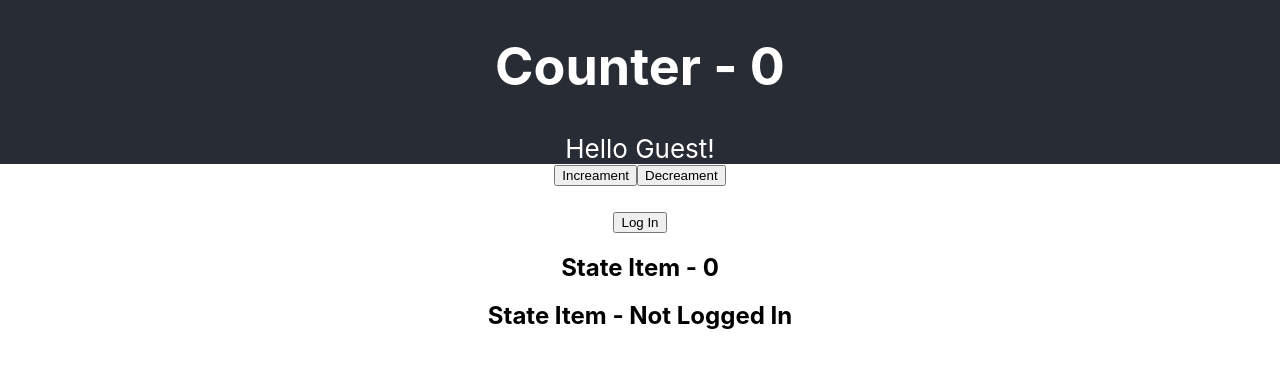
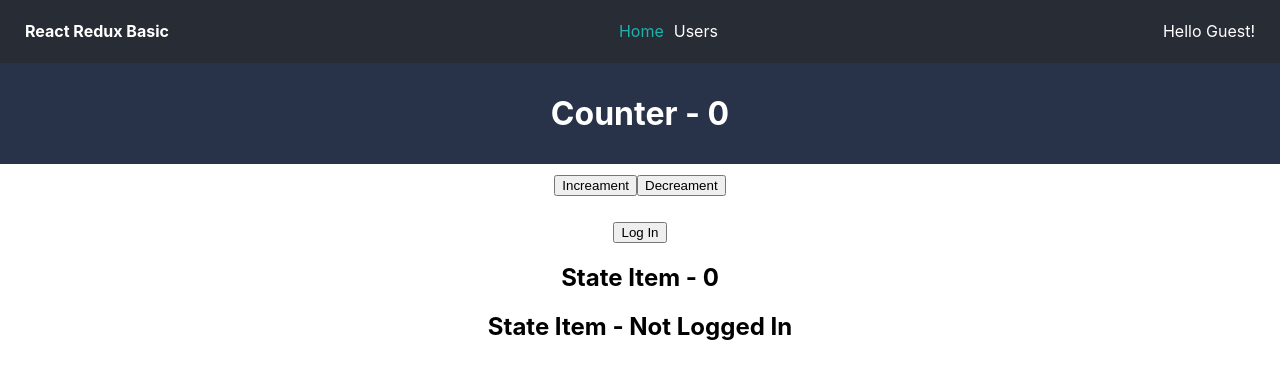
Before and after one commit to NoshGit/React-Redux-Basic, a React (Create React App) app: page / in a window 1280 px wide. Shown: the top 378 px of the page. Built offline with nearby package versions, Linux system fonts and the light colour scheme.

Commit message:
"Implemented Redux Middleware with Thunk"

```diff
--- a/package.json
+++ b/package.json
@@ -6,13 +6,16 @@
     "@testing-library/jest-dom": "^5.14.1",
     "@testing-library/react": "^11.2.7",
     "@testing-library/user-event": "^12.8.3",
+    "axios": "^0.21.4",
     "react": "^17.0.2",
     "react-dom": "^17.0.2",
     "react-redux": "^7.2.5",
+    "react-router-dom": "^5.3.0",
     "react-scripts": "4.0.3",
     "redux": "^4.1.1",
     "redux-devtools-extension": "^2.13.9",
     "redux-logger": "^3.0.6",
+    "redux-thunk": "^2.3.0",
     "web-vitals": "^1.1.2"
   },
   "scripts": {
--- a/src/App.css
+++ b/src/App.css
@@ -1,17 +1,51 @@
 .App {
   text-align: center;
+}
+
+ul, ol {
+  list-style: none;
+}
+
+a{
+  text-decoration: none;
 }
 
 .App-header {
   background-color: #282c34;
   min-height: 5vh;
   display: flex;
-  flex-direction: column;
+  flex-direction: row;
   align-items: center;
-  justify-content: center;
-  font-size: calc(10px + 2vmin);
+  justify-content:space-between;
+  font-size: 16px;
   color: white;
+  padding: 0 25px;
 }
+
+.App-header .links {
+  color: #fff;
+}
+
+.App-header .links:hover, .App-header .active-link {
+  color: lightseagreen;
+}
+
+.nav-links li {
+  margin-right: 10px;
+  display: inline-block;
+}
+
+.greet-section{
+    margin-left: 25px;
+}
+
+.home-header{
+  background-color: #283349;
+  color: #fff;
+  margin-bottom: 10px;
+  padding: 10px 0;
+}
+
 .log-in-btn{
   margin-top: 25px;
 }
--- a/src/App.js
+++ b/src/App.js
@@ -1,33 +1,35 @@
+import { BrowserRouter as Router, Route, NavLink, Switch } from 'react-router-dom';
 import './App.css';
-import Counter from './Components/Counter';
-import { useDispatch } from 'react-redux';
-import { login, logout } from './Redux/actions';
 import { useSelector } from 'react-redux';
-import DisplayContainer from './Components/DisplayContainer';
-import ButtonComponent from './Components/ButtonComponent';
+import HomeComponent from './Components/HomeComponent';
+import UserContainer from './Components/UserContainer';
 
-function App() {
-  const dispatch = useDispatch();
+const App = () => {
   const isLogged = useSelector(state => state.isLogged);
-  console.log('>>', isLogged);
   return (
-    <div className="App">
-      <header className="App-header">
-        <Counter />
+    <Router>
+      <div className="App">
+        <div className="App-header">
+          <h4>React Redux Basic</h4>
 
-        <div>Hello {isLogged? 'Noshir' : 'Guest'}!</div>
-      </header>
-      <ButtonComponent increase />
-      <ButtonComponent />
+          <ul className='nav-links'>
+            <li>
+              <NavLink className="links" activeClassName="active-link" to="/" exact>Home</NavLink>
+            </li>
+            <li>
+              <NavLink className="links" activeClassName="active-link" to="/users">Users</NavLink>
+            </li>
+          </ul>
 
-      <div className="log-in-btn">
-        {isLogged? <button onClick={()=> dispatch(logout())}>Log Out</button> :
-        <button onClick={()=> dispatch(login())}>Log In</button>}
+          <div className='greet-section'>Hello {isLogged? 'Noshir' : 'Guest'}!</div>
+        </div>
+        <Switch>
+          <Route path="/" exact component={HomeComponent} />
+          <Route path="/users" component={UserContainer} />
+        </Switch>
+
       </div>
-
-      <DisplayContainer count />
-      <DisplayContainer />
-    </div>
+    </Router>
   );
 }
 
--- /dev/null
+++ b/src/Components/HomeComponent.js
@@ -0,0 +1,34 @@
+import React from 'react'
+import Counter from './Counter'
+import { useDispatch } from 'react-redux';
+import { login, logout } from './../Redux/actions';
+import { useSelector } from 'react-redux';
+import DisplayContainer from './DisplayContainer';
+import ButtonComponent from './ButtonComponent';
+
+const HomeComponent = () => {
+    const dispatch = useDispatch();
+    const isLogged = useSelector(state => state.isLogged);
+
+    console.log("is Logged In", isLogged);
+    return (
+        <>
+        <div className="home-header">
+            <Counter />
+
+        </div>
+        <ButtonComponent increase />
+        <ButtonComponent />
+
+        <div className="log-in-btn">
+            {isLogged? <button onClick={()=> dispatch(logout())}>Log Out</button> :
+            <button onClick={()=> dispatch(login())}>Log In</button>}
+        </div>
+
+        <DisplayContainer count />
+        <DisplayContainer />
+        </>
+    )
+}
+
+export default HomeComponent
--- /dev/null
+++ b/src/Components/UserContainer.js
@@ -0,0 +1,50 @@
+import React, {useEffect} from 'react';
+import { connect } from 'react-redux';
+import { fetchUsers } from '../Redux/userActions';
+
+
+
+const UserContainer = ({userData, fetchUsersData}) => {
+
+    useEffect(() => {
+        console.log('Use Effect Initiated of User Container', userData);
+        fetchUsersData();
+        console.log('After', userData);
+    },[])
+
+    return (
+        userData.loading ? (
+            <h2>Loading...</h2>
+        ): userData.error ? (
+            <h2>{userData.error}</h2>
+        ) : (
+            <div>
+                <h2>User List</h2>
+                <div>
+                    {
+                        userData && userData.users &&
+                        userData.users.map( user => <p>{user.name}</p>)
+                    }
+                </div>
+            </div>
+        )
+    )
+
+}
+
+const mapStateToProps = state => {
+    return{
+        userData: state.users
+    }
+}
+
+const mapDispatchToProps = dispatch => {
+    return{
+        fetchUsersData: () => dispatch(fetchUsers())
+    }
+}
+
+export default connect(
+    mapStateToProps,
+    mapDispatchToProps
+    )(UserContainer)
--- a/src/Reducers/index.js
+++ b/src/Reducers/index.js
@@ -2,10 +2,12 @@ import { combineReducers } from "redux";
 
 import counterReducer from "./counterReducer";
 import loggerReducer from "./loggerReducer";
+import userReducer from "./userReducer";
 
 const rootReducers = combineReducers({
   counter: counterReducer,
-  isLogged: loggerReducer
+  isLogged: loggerReducer,
+  users: userReducer
 });
 
 export default rootReducers;
--- /dev/null
+++ b/src/Reducers/userReducer.js
@@ -0,0 +1,35 @@
+import { FETCH_USER_ERROR, FETCH_USER_REQUEST, FETCH_USER_SUCCESS } from "../Redux/actionNames"
+
+const initialState = {
+    loading: false,
+    users : [],
+    error: ''
+}
+
+
+const userReducer = (state = initialState, action) => {
+
+    switch (action.type) {
+        case FETCH_USER_REQUEST:
+            return {
+                ...state,
+                loading: true
+            }
+        case FETCH_USER_SUCCESS:
+            return {
+                loading: false,
+                users: action.payload,
+                error: ''
+            }
+        case FETCH_USER_ERROR:
+            return{
+                loading: false,
+                users: [],
+                error: action.payload
+            }
+        default:
+            return state
+    }
+}
+
+export default userReducer;
--- a/src/Redux/Store.js
+++ b/src/Redux/Store.js
@@ -1,7 +1,10 @@
 import {createStore, applyMiddleware} from 'redux'
+import thunk from 'redux-thunk';
 import rootReducers from './../Reducers';
 import {logger} from 'redux-logger';
 import { composeWithDevTools } from 'redux-devtools-extension';
 
 
-export const store = createStore(rootReducers, composeWithDevTools( applyMiddleware(logger) ) );
+
+export const store = createStore(rootReducers,
+    composeWithDevTools( applyMiddleware(logger, thunk) ) );
--- a/src/Redux/actionNames.js
+++ b/src/Redux/actionNames.js
@@ -5,3 +5,9 @@ export const DECREAMENT = 'DECREAMENT';
 export const SIGN_IN = "SIGN_IN";
 
 export const SIGN_OUT = "SIGN_OUT";
+
+export const FETCH_USER_REQUEST = "FETCH_USER_REQUEST";
+
+export const FETCH_USER_SUCCESS = "FETCH_USER_SUCCESS";
+
+export const FETCH_USER_ERROR = "FETCH_USER_ERROR";
--- /dev/null
+++ b/src/Redux/userActions.js
@@ -0,0 +1,36 @@
+import { FETCH_USER_ERROR, FETCH_USER_REQUEST, FETCH_USER_SUCCESS } from "./actionNames";
+import axios from "axios";
+
+export const fetchUserRequest  = () => {
+    return {
+        type: FETCH_USER_REQUEST
+    }
+};
+export const fetchUserSuccess  = users => {
+    return {
+        type: FETCH_USER_SUCCESS,
+        payload: users
+    }
+};
+export const fetchUserError  = error => {
+    return {
+        type: FETCH_USER_ERROR,
+        payload: error
+    }
+};
+
+//Thunk Action Creator
+export const fetchUsers  = () => {
+    return (dispatch) => {
+        dispatch(fetchUserRequest)
+        axios.get('https://jsonplaceholder.typicode.com/users')
+        .then( response => {
+            const users = response.data
+            dispatch(fetchUserSuccess(users))
+        })
+        .catch( error => {
+            const errorMsg = error.message
+            dispatch(fetchUserError(errorMsg))
+        })
+    }
+};
```
Also changed, not shown: 1 other file (tests, documents, lock files or other folders).
